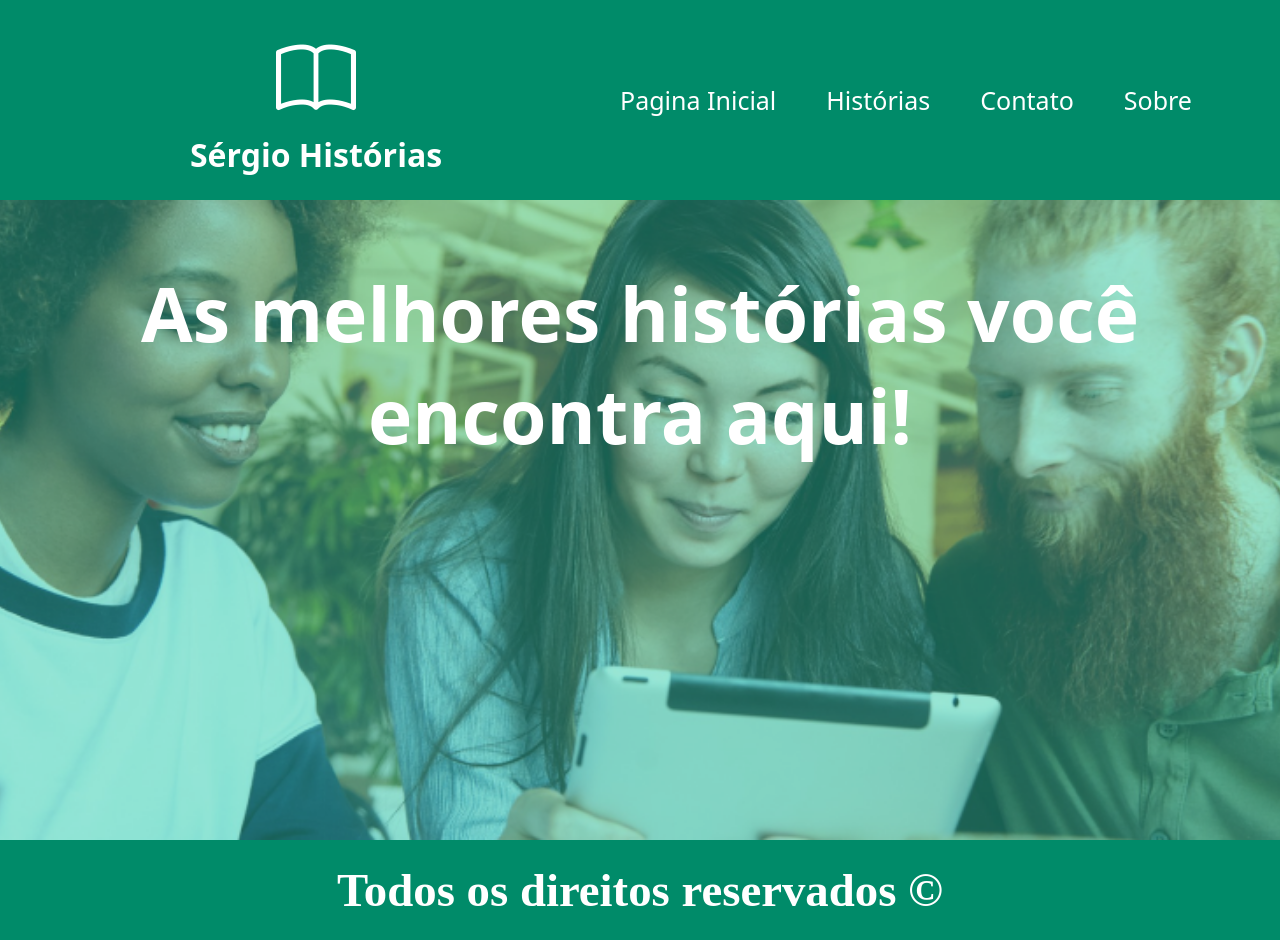
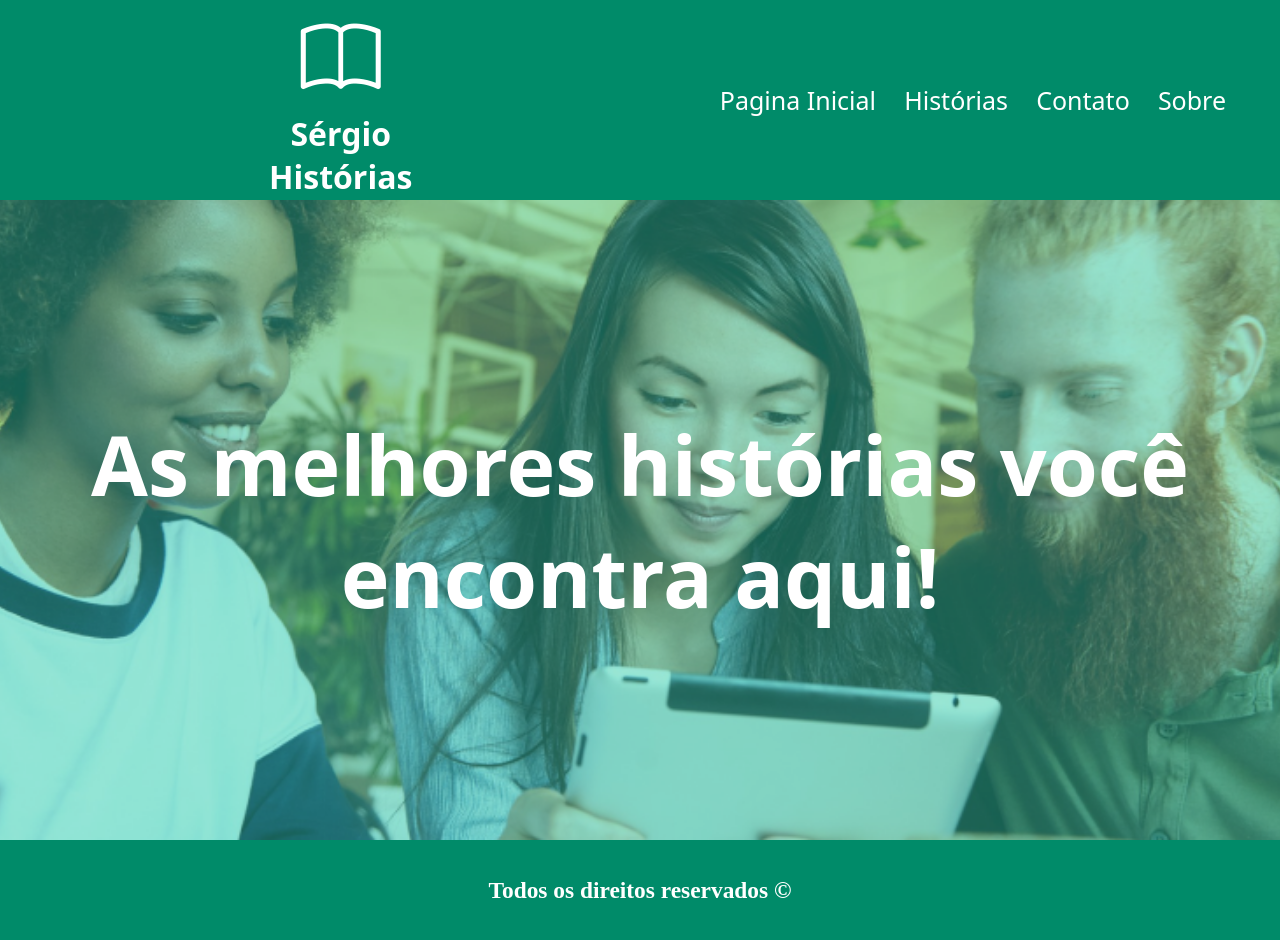
Before and after one commit to sergiotim/alfaiate-voador, a plain HTML site: page index.html in a window 1280 px wide. Drawn offline with nearby package versions, Linux system fonts and the light colour scheme.

Commit message:
atualização site

```diff
--- a/index.html
+++ b/index.html
@@ -29,10 +29,10 @@
                 <nav>
                     <div class="lado-dir">
                         <ul class="nav">
-                            <li><a href="" target="_self"><span>Pagina Inicial</span></a></li>
-                            <li><a href="paginas/historia/" rel="next" target="_self"><span>Histórias</span></a></li>
-                            <li><a href="paginas/contato/" rel="next" target="_self"><span>Contato</span></a></li>
-                            <li><a href="paginas/sobre/" rel="next" target="_self"><span>Sobre</span></a></li>
+                            <li><a href="" target="_self" class="pg"><span>Pagina Inicial</span></a></li>
+                            <li><a href="paginas/historia/" rel="next" target="_self"><span class="historias">Histórias</span></a></li>
+                            <li><a href="paginas/contato/" rel="next" target="_self"><span class="contato">Contato</span></a></li>
+                            <li><a href="paginas/sobre/" rel="next" target="_self"><span class="sobre">Sobre</span></a></li>
                         </ul>
                     </div>
                 </nav>
--- a/paginas/historia/historia.css
+++ b/paginas/historia/historia.css
@@ -14,6 +14,7 @@
     width: 64%;
     margin-top: 70px;
     margin-bottom: 40px;
+    padding-bottom: 10px;
 }
 
 .titulo {
--- a/paginas/sobre/sobre.css
+++ b/paginas/sobre/sobre.css
@@ -1,11 +1,22 @@
-.corpo {
+.corpo{
+    color: white;
+    text-align: center;
     display: flex;
     flex-direction: column;
     justify-content: center;
     align-items: center;
     font-family: system-ui, -apple-system, BlinkMacSystemFont, 'Segoe UI', Roboto, Oxygen, Ubuntu, Cantarell, 'Open Sans', 'Helvetica Neue', sans-serif;
+}
+.conteudo {
+    display: flex;
+    flex-direction: column;
+    justify-content: center;
+    align-items: center;
     text-align: justify;
-    color: white;
+    background-color: white;
+    padding: 10px;
+    width: 50%;
+    margin-bottom: px;
 }
 
 img {
@@ -13,8 +24,10 @@ img {
 }
 
 p {
-    width: 60%;
+    width: 100%;
     color: black;
+    background-color: white;
+
 }
 
 h2 {
--- a/styles/principal.css
+++ b/styles/principal.css
@@ -2,7 +2,7 @@
     color: white;
     justify-content: center;
     align-items: center;
-    font-size: 50px;
+    font-size: 55px;
     text-align: center;
     font-family: system-ui, -apple-system, BlinkMacSystemFont, 'Segoe UI', Roboto, Oxygen, Ubuntu, Cantarell, 'Open Sans', 'Helvetica Neue', sans-serif;
     display: flex;
@@ -12,7 +12,10 @@
     background-image: url(../imagens/backgroud-principal.png);
     background-repeat: no-repeat;
     background-size: cover;
-    background-attachment: fixed;
+    /* background-attachment: fixed; */
     background-position: center center;
     height: 80vh;
+    display: flex;
+    align-items: center;
+    justify-content: center;
 }
--- a/styles/style.css
+++ b/styles/style.css
@@ -25,7 +25,10 @@ body {
     align-items: center;
     justify-content: center;
     margin-left: 100px;
-    width: 20%;
+    width: 16%;
+}
+
+.logo{
 }
 
 h1 {
@@ -42,7 +45,7 @@ h1 {
     align-items: center;
     justify-content: center;
     height: 160px;
-    width: 100%;
+    width: 120%;
     margin-right: 10%;
 }
 
@@ -53,9 +56,9 @@ h1 {
     list-style: none;
     align-items: center;
     justify-content: space-between;
-    gap: 50px;
     font-size: 25px;
     text-align: center;
+    width: 100%;
 }
 
 a {
@@ -69,6 +72,10 @@ a {
     display: flex;
     align-items: center;
     justify-content: center;
-    font-size: 40px;
+    font-size: 20px;
     color: white;
 }
+
+.pg:hover, .historias:hover, .contato:hover, .sobre:hover{
+    font-size: 30px;
+}
```
Also changed, not shown: paginas/sobre/index.html (+2 -0 lines).
